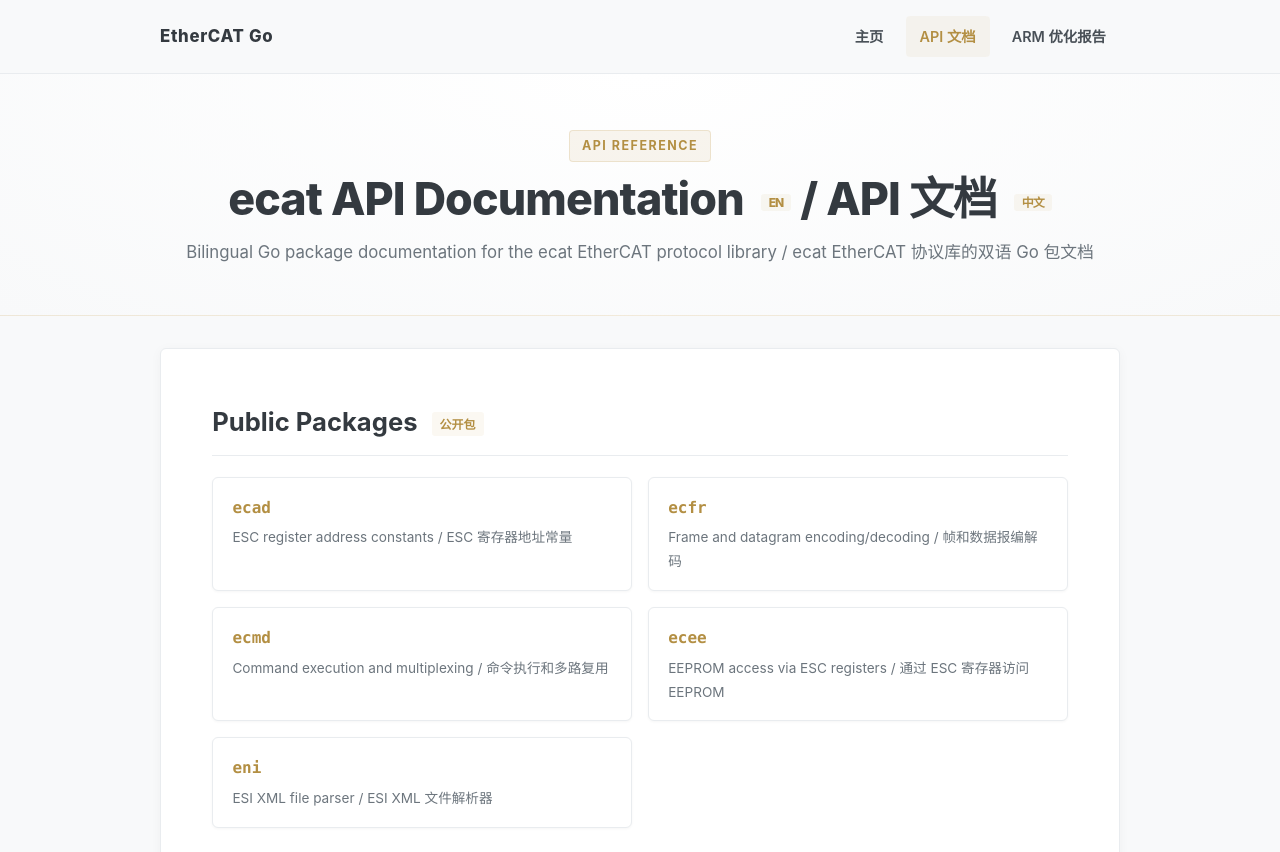
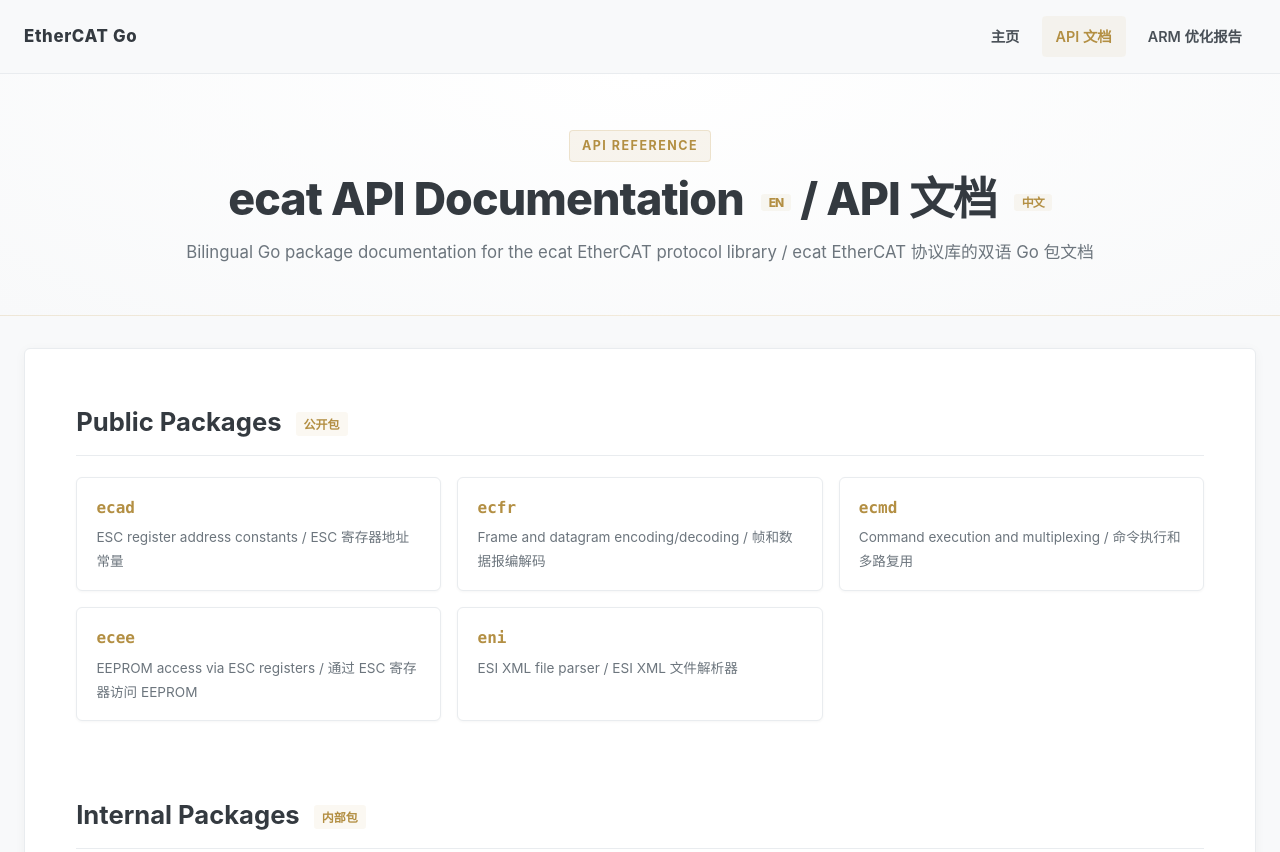
Before and after one commit to anviod/EtherCAT, a plain HTML site: page docs/api/index.html in a window 1280 px wide. Shown: the top 852 px of the page. Drawn offline with Linux system fonts and the light colour scheme.

Commit message:
style: widen content container from 960px to 1280px to match EdgeX Gold style

```diff
--- a/docs/api/index.html
+++ b/docs/api/index.html
@@ -46,7 +46,7 @@ a:hover { color: var(--gold); }
 
 code, pre { font-family: 'JetBrains Mono', 'Consolas', monospace; }
 
-.shell { width: min(100% - 48px, 960px); margin: 0 auto; }
+.shell { width: min(100% - 48px, 1280px); margin: 0 auto; }
 
 /* ── Nav ── */
 .site-header {
```
Also changed, not shown: docs/arm/arm-optimization-report.html (+1 -1 lines), docs/index.html (+1 -1 lines).
